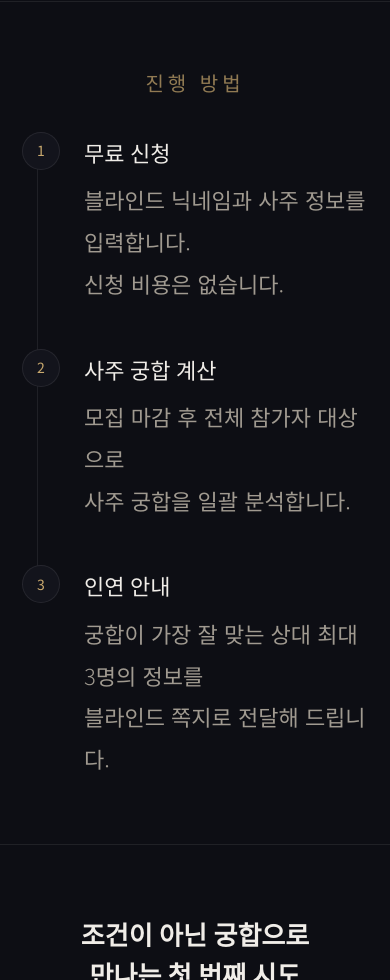
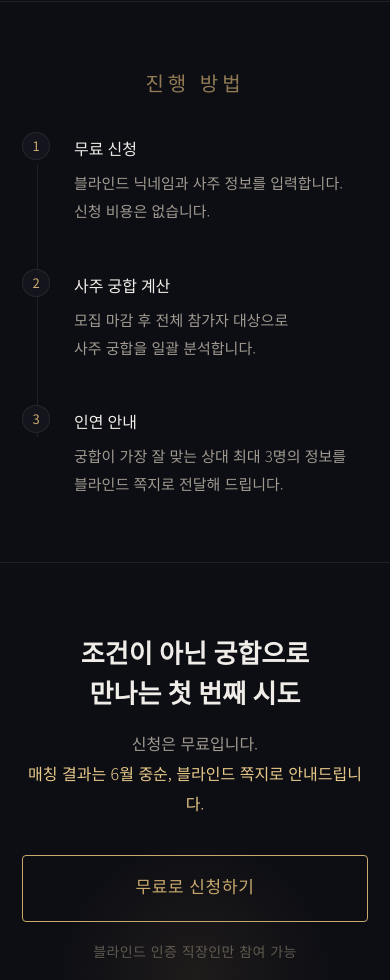
Before and after one commit to som821/sajumatching, a plain HTML site: page index.html in a window 390 px wide. Shown: the part 940-1920 px from the top of the page. Drawn offline with Linux system fonts and the light colour scheme.

Commit message:
코드수정

```diff
--- a/saju.css
+++ b/saju.css
@@ -356,9 +356,9 @@ footer p {
 
   .sec-label { font-size: 20px; margin-bottom: 32px; }
   .how { padding: 64px 0; }
-  .how li strong { font-size: 22px; }
-  .how li p { font-size: 22px; line-height: 1.9; }
-  .num { width: 38px; height: 38px; font-size: 14px; }
+  .how li strong { font-size: 16px; }
+  .how li p { font-size: 15px; line-height: 1.85; }
+  .num { width: 28px; height: 28px; font-size: 13px; }
   .how-content { padding: 4px 0 44px; }
 
   .blind-sec { padding: 64px 0; }
```
